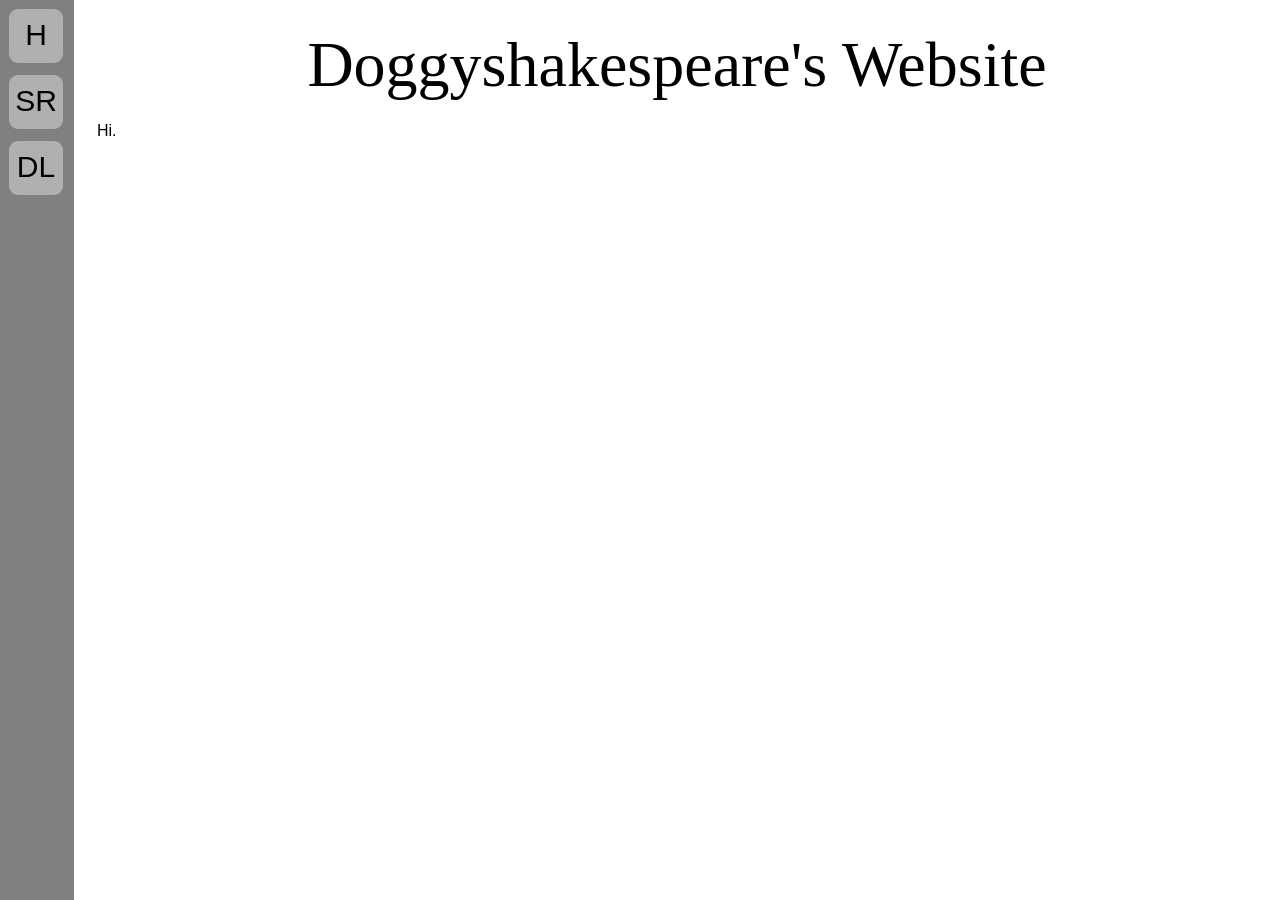
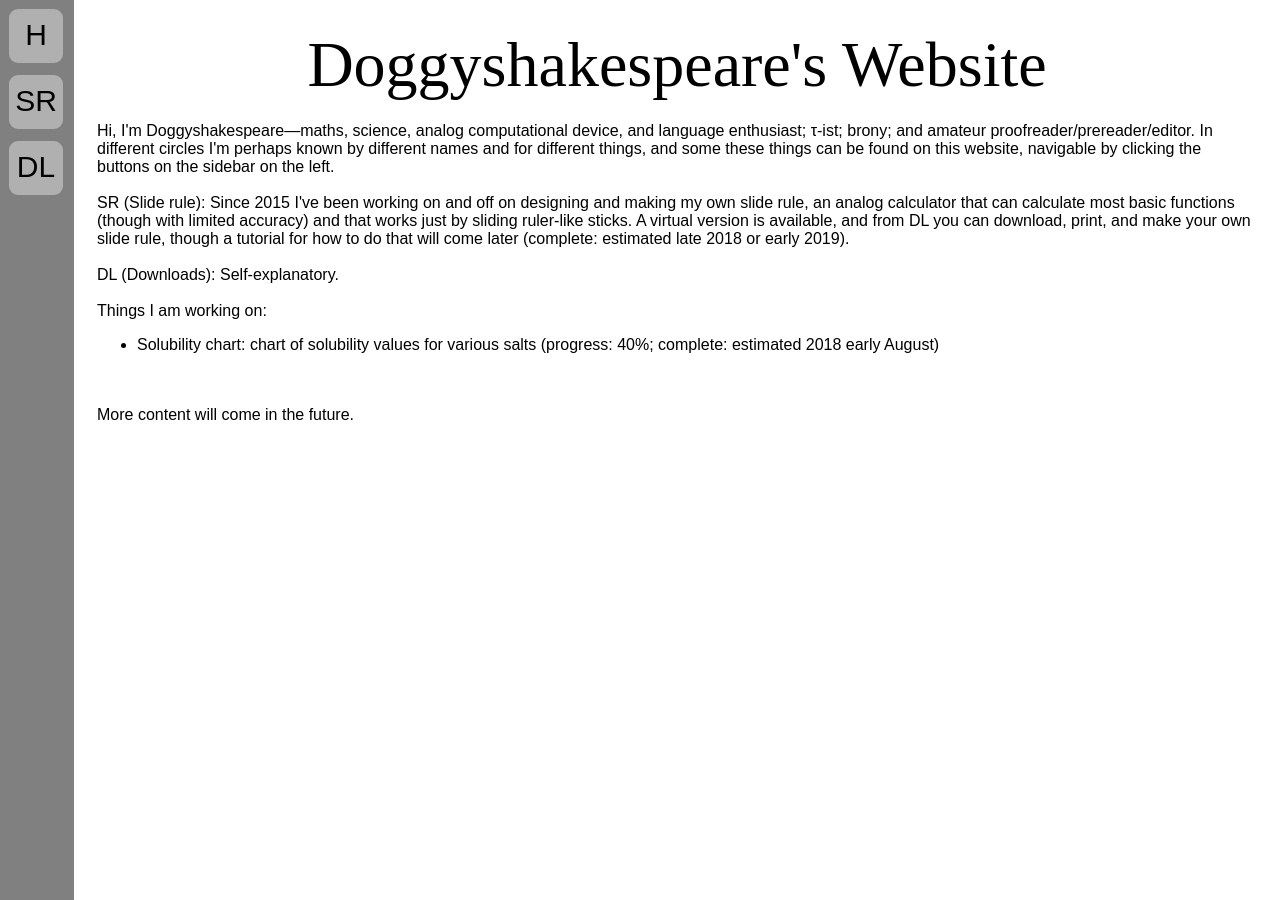
Before and after one commit to Doggyshakespeare/doggyshakespeare.github.io, a Jekyll site: the page built from index.html, in a window 1280 px wide. Built offline with Jekyll 4.4.1, drawn with Linux system fonts in a browser that asks for light colours.

Commit message:
Added actual info

```diff
--- a/index.html
+++ b/index.html
@@ -4,5 +4,17 @@ title: Doggyshakespeare's Place
 ---
 <div class="title">Doggyshakespeare's Website</div>
 <div class="text">
-    Hi.
+    Hi, I'm Doggyshakespeare&mdash;maths, science, analog computational device, and language enthusiast; &tau;-ist; brony; and amateur proofreader/prereader/editor. In different circles I'm perhaps known by different names and for different things, and some these things can be found on this website, navigable by clicking the buttons on the sidebar on the left.
+    <br><br>
+    SR (Slide rule): Since 2015 I've been working on and off on designing and making my own slide rule, an analog calculator that can calculate most basic functions (though with limited accuracy) and that works just by sliding ruler-like sticks. A virtual version is available, and from DL you can download, print, and make your own slide rule, though a tutorial for how to do that will come later (complete: estimated late 2018 or early 2019).
+    <br><br>
+    DL (Downloads): Self-explanatory.
+    <br><br>
+    Things I am working on:
+    <br>
+    <ul>
+        <li>Solubility chart: chart of solubility values for various salts (progress: 40%; complete: estimated 2018 early August)</li>
+    </ul>
+    <br><br>
+    More content will come in the future.
 </div>
```
